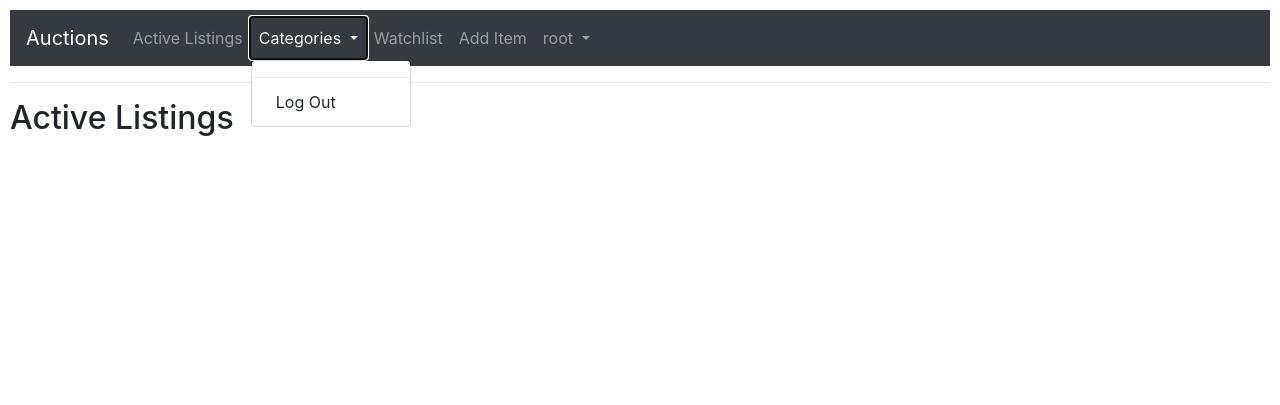
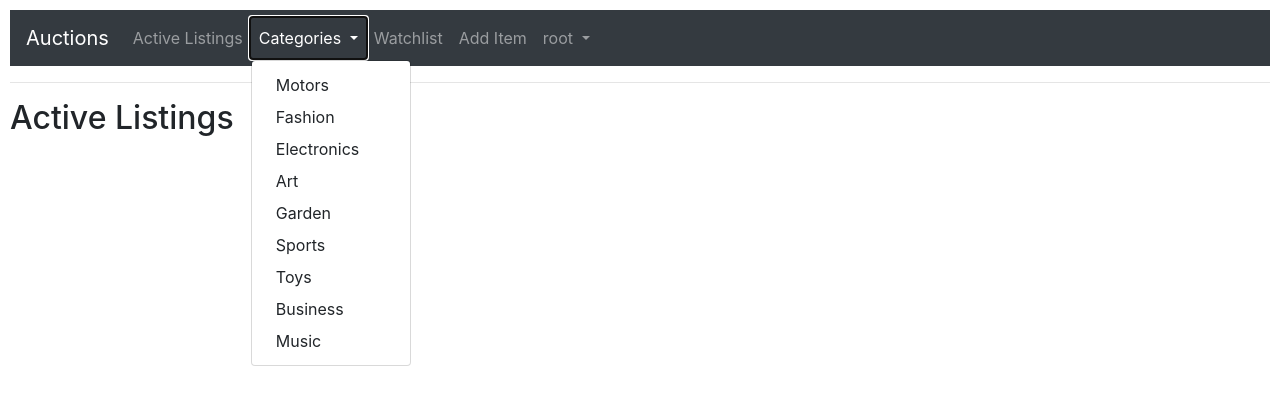
Before and after one commit to Abhi5Pande/commerce, a Django app: page / in a window 1280 px wide, after a click on "Categories". Shown: the top 405 px of the page. Run offline with Django 3.2, Linux system fonts and the light colour scheme; a user stored in the database is signed in; some libraries are stand-ins or nearby versions.

Commit message:
All modules except bidding implemented

```diff
--- a/auctions/templates/auctions/index.html
+++ b/auctions/templates/auctions/index.html
@@ -1,6 +1,8 @@
 {% extends "auctions/layout.html" %}
 
 {% block body %}
+    {% if user.is_authenticated %}
     <h2>Active Listings</h2>
     {{listing}}
+    {% endif %}
 {% endblock %}
--- a/auctions/templates/auctions/layout.html
+++ b/auctions/templates/auctions/layout.html
@@ -22,6 +22,7 @@
         </button>
         <div class="collapse navbar-collapse" id="navbarSupportedContent">
             <ul class="navbar-nav mr-auto">
+                {% if user.is_authenticated %}
                 <li class="nav-item">
                     <a class="nav-link" href="{% url 'listing' %}">Active Listings</a>
                 </li>
@@ -30,8 +31,16 @@
                         Categories
                     </a>
                     <div class="dropdown-menu" aria-labelledby="navbarDropdown">
-                      <div class="dropdown-divider"></div>
-                      <a class="dropdown-item" href="{% url 'logout' %}">Log Out</a>
+                        <a class="dropdown-item" href="{% url 'category' 'MOT' %}">Motors</a>
+                        <a class="dropdown-item" href="{% url 'category' 'FAS' %}">Fashion</a>
+                        <a class="dropdown-item" href="{% url 'category' 'ELE' %}">Electronics</a>
+                        <a class="dropdown-item" href="{% url 'category' 'ART' %}">Art</a>
+                        <a class="dropdown-item" href="{% url 'category' 'HGA' %}">Garden</a>
+                        <a class="dropdown-item" href="{% url 'category' 'SPO' %}">Sports</a>
+                        <a class="dropdown-item" href="{% url 'category' 'TOY' %}">Toys</a>
+                        <a class="dropdown-item" href="{% url 'category' 'BUS' %}">Business</a>
+                        <a class="dropdown-item" href="{% url 'category' 'MUS' %}">Music</a>
+                      <!-- <a class="dropdown-item" href="{% url 'logout' %}">Log Out</a> -->
                     </div>
                   </li>
                 <li class="nav-item">
@@ -40,7 +49,7 @@
                 <li class="nav-item">
                     <a class="nav-link" href="{% url 'add_item' %}">Add Item</a>
                 </li>
-                {% if user.is_authenticated %}
+
                 <li class="nav-item dropdown">
                     <a class="nav-link dropdown-toggle" href="#" id="navbarDropdown" role="button" data-toggle="dropdown" aria-haspopup="true" aria-expanded="false">
                         {{ user.username }}
--- a/auctions/urls.py
+++ b/auctions/urls.py
@@ -12,5 +12,7 @@ urlpatterns = [
     path("watchlist",views.view_watchlist,name="view_watchlist"),
     path("watchlist/<int:p_id>",views.add_watchlist,name="watchlist"),
     path("watchlist/remove/<int:p_id>",views.remove_watchlist,name="remove_watchlist"),
-    path("addItem",views.add_item,name="add_item")
+    path("addItem",views.add_item,name="add_item"),
+    path("listing/<str:category>",views.show_category,name="category"),
+    path("close/<int:p_id>", views.close_item, name="close")
 ]
--- a/auctions/views.py
+++ b/auctions/views.py
@@ -75,6 +75,8 @@ def register(request):
         try:
             user = User.objects.create_user(username, email, password)
             user.save()
+            watchlist = Watchlist(user=user)
+            watchlist.save()
         except IntegrityError:
             return render(request, "auctions/register.html", {
                 "message": "Username already taken."
@@ -89,8 +91,24 @@ def listing(request):
     watchlist_items = Watchlist.objects.get(user=request.user)
     return render(request,"auctions/listing.html",{
         "listings":l,
-        "watchlist":watchlist_items.auctions.all()
+        "watchlist":watchlist_items.auctions.all(),
+        "user":request.user
     })
+
+def close_item(request,p_id):
+    item = Listing.objects.get(pk=p_id)
+    item.closed = True
+    item.save()
+    return HttpResponseRedirect(reverse('listing'))
+
+
+def show_category(request,category):
+    items = Listing.objects.filter(category=category)
+    return render(request,"auctions/listing.html",{
+        "listings":items,
+        "cat": category
+    })
+
 
 def item(request,p_id):
     item = Listing.objects.get(pk = p_id)
```
Also changed, not shown: auctions/templates/auctions/item.html (+8 -5 lines), auctions/templates/auctions/listing.html (+22 -1 lines), db.sqlite3.
